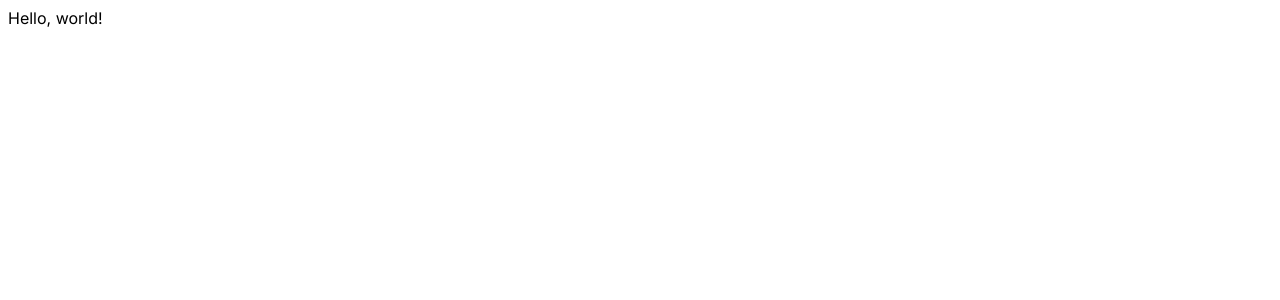
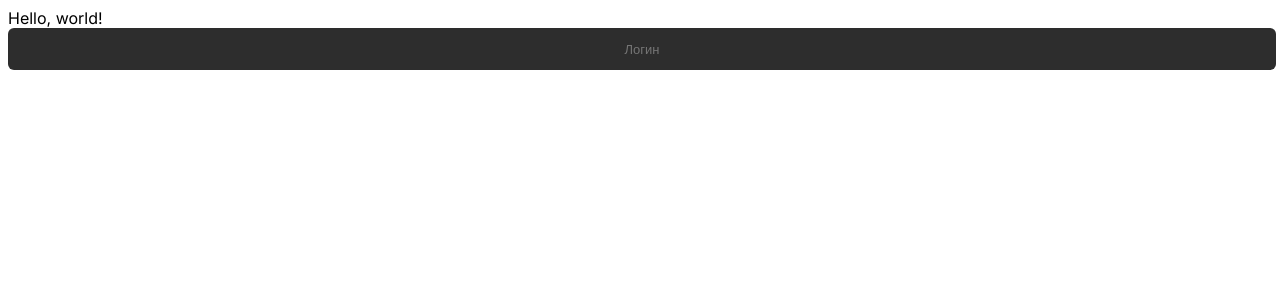
Before and after one commit to qann1st/stick-repletion-frontend, a Next.js app: page / in a window 1280 px wide. Shown: the top 300 px of the page. Built offline with nearby package versions, Linux system fonts and the light colour scheme.

Commit message:
feat: create ui component Input

```diff
--- a/src/app/layout.tsx
+++ b/src/app/layout.tsx
@@ -1,3 +1,4 @@
+import { Input } from '@/shared/ui/Input';
 import { Inter } from 'next/font/google';
 import { ReactNode } from 'react';
 
@@ -11,7 +12,10 @@ export const metadata = {
 export default function RootLayout({ children }: { children: ReactNode }) {
   return (
     <html lang="en">
-      <body className={inter.className}>{children}</body>
+      <body className={inter.className}>
+        {children}
+        <Input placeholder="Логин" />
+      </body>
     </html>
   );
 }
--- /dev/null
+++ b/src/shared/ui/Input/Input.module.css
@@ -0,0 +1,15 @@
+.input {
+  width: 100%;
+  font-size: 13px;
+  color: #c2c2c2;
+  height: 40px;
+  border: none;
+  outline: none;
+  background-color: #2d2d2d;
+  border-radius: 6px;
+  text-align: center;
+}
+
+.input:focus {
+  box-shadow: 0 0 0px 2px rgb(46, 97, 74);
+}
--- /dev/null
+++ b/src/shared/ui/Input/index.tsx
@@ -0,0 +1,23 @@
+'use client';
+import { FC, FormEventHandler, HTMLAttributes, ReactNode } from 'react';
+import styles from './Input.module.css';
+import classNames from 'classnames';
+
+interface InputProps {
+  className?: string;
+  children?: ReactNode;
+  placeholder?: string;
+}
+
+export const Input: FC<InputProps & HTMLAttributes<HTMLInputElement>> = ({
+  className,
+  children,
+  placeholder,
+  ...rest
+}) => (
+  <input
+    placeholder={placeholder}
+    className={classNames(styles.input)}
+    {...rest}
+  />
+);
```
